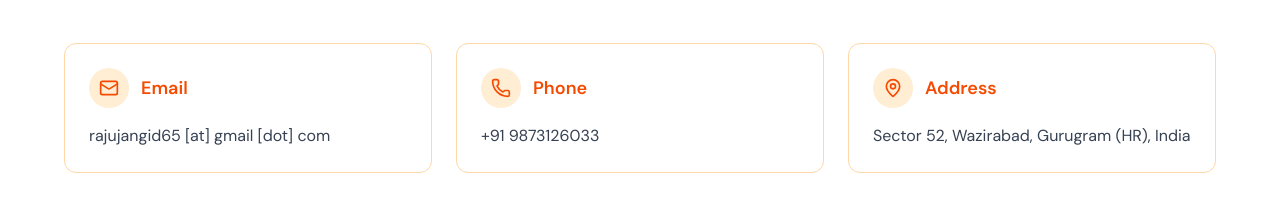
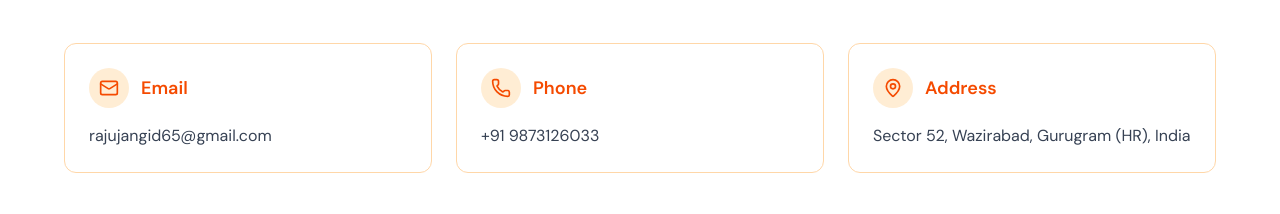
Before and after one commit to Jangidp0903/Shree-Shyam-Electronics, a Next.js app: page / in a window 1280 px wide. Shown: the part 4660-4874 px from the top of the page. Built offline with nearby package versions, Linux system fonts and the light colour scheme.

Commit message:
Update ContactSection.tsx

```diff
--- a/src/components/ContactSection.tsx
+++ b/src/components/ContactSection.tsx
@@ -13,7 +13,7 @@ const contactData: ContactInfo[] = [
   {
     icon: Mail,
     title: "Email",
-    value: "rajujangid65 [at] gmail [dot] com",
+    value: "rajujangid65@gmail.com",
     link: "mailto:rajujangid65@gmail.com",
   },
   {
```
